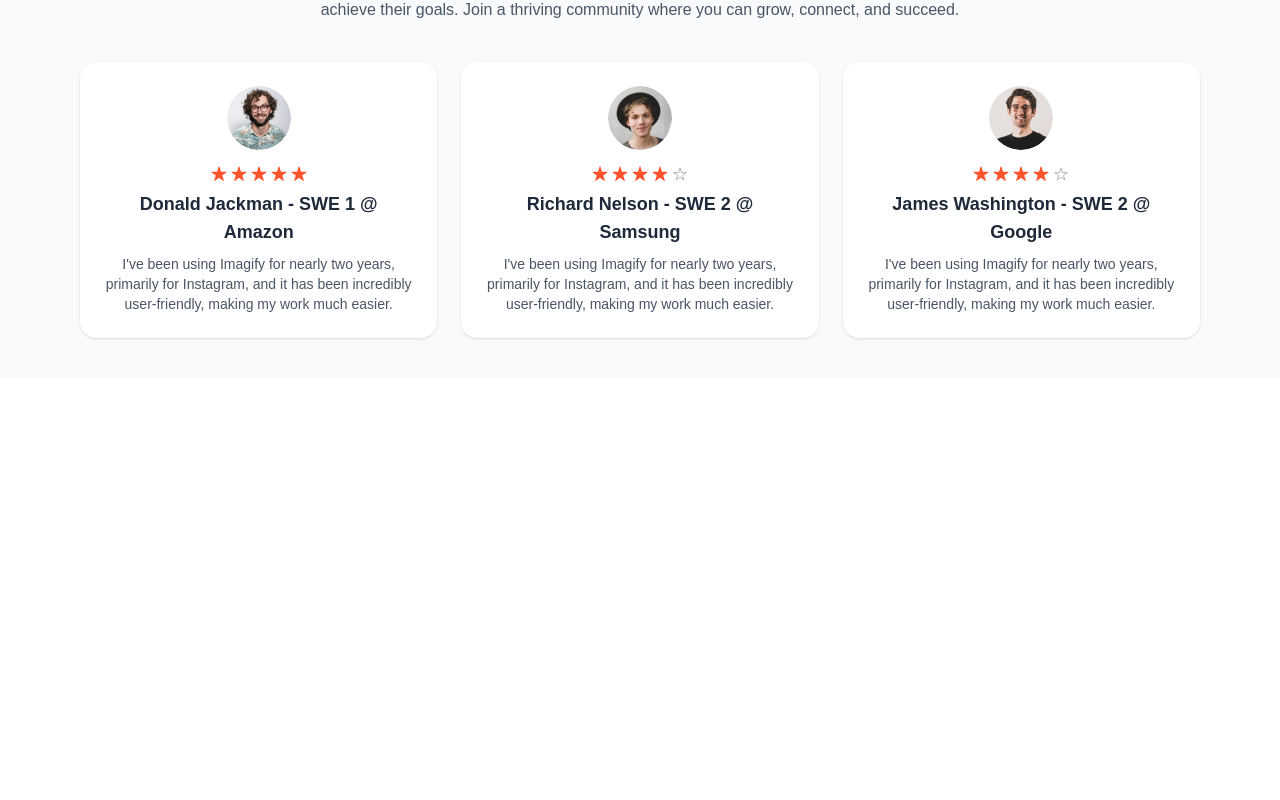
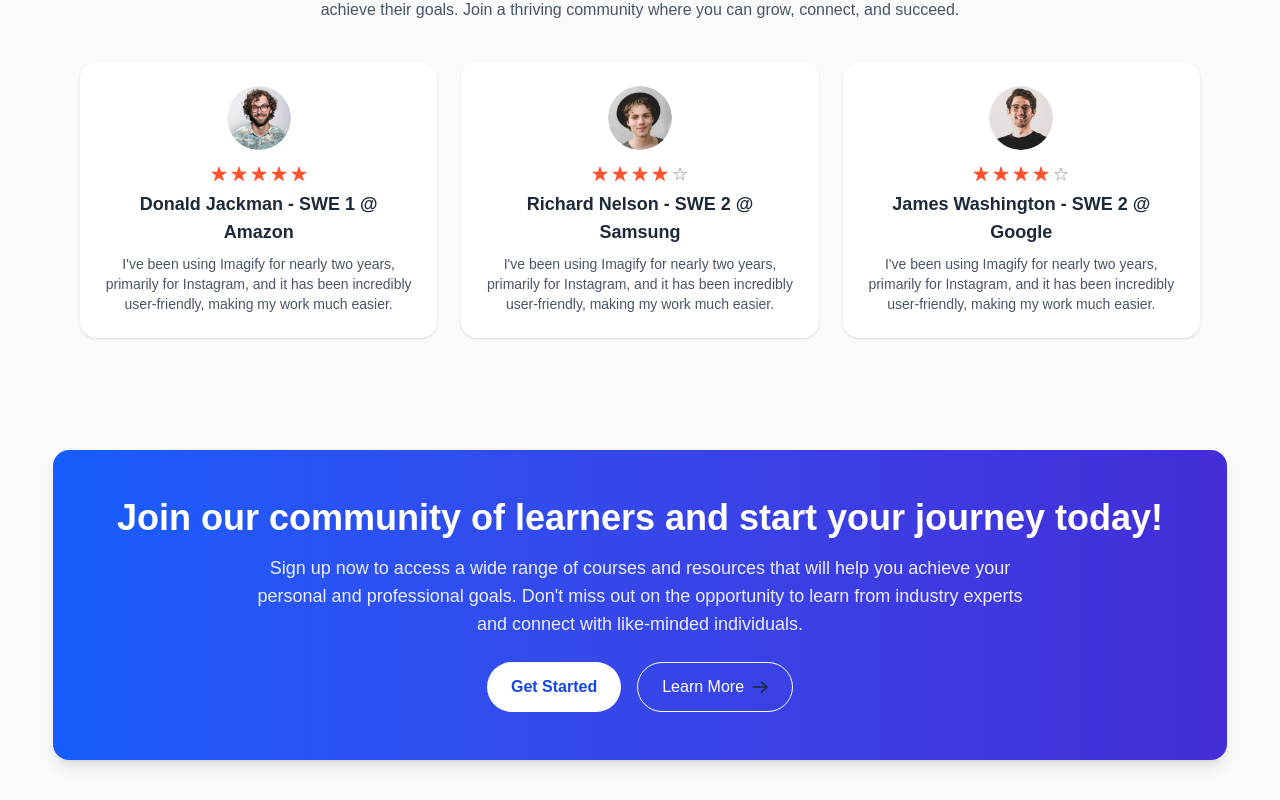
Before and after one commit to itsjeet04/LMS-mern, a React (Vite) app in the folder LMS-MERN-client/: page / in a window 1280 px wide. Shown: the part 1334-2134 px from the top of the page. Before the commit the page ends 1712 px from the top, so only its background shows below. Built offline with nearby package versions, Linux system fonts and the light colour scheme; no server answers; a web font is replaced by a local one.

Commit message:
call to action

```diff
--- a/LMS-MERN-client/src/components/student/CallToAction.jsx
+++ b/LMS-MERN-client/src/components/student/CallToAction.jsx
@@ -1,9 +1,26 @@
-import React from 'react'
+import React from 'react';
+import { assets } from '../../assets/assets';
 
 function CallToAction() {
   return (
-    <div>CallToAction</div>
-  )
+    <section className="bg-gradient-to-r from-blue-600 to-indigo-700 text-white py-12 px-6 md:px-16 rounded-2xl my-10 shadow-lg text-center">
+      <h1 className="text-3xl md:text-4xl font-bold mb-4">
+        Join our community of learners and start your journey today!
+      </h1>
+      <p className="text-base md:text-lg max-w-3xl mx-auto mb-6 text-white/90">
+        Sign up now to access a wide range of courses and resources that will help you achieve your personal and professional goals. Don't miss out on the opportunity to learn from industry experts and connect with like-minded individuals.
+      </p>
+      <div className="flex flex-col sm:flex-row gap-4 justify-center mt-6">
+        <button className="bg-white text-blue-700 font-semibold px-6 py-3 rounded-full hover:bg-gray-100 transition">
+          Get Started
+        </button>
+        <button className="flex items-center justify-center gap-2 border border-white text-white font-medium px-6 py-3 rounded-full hover:bg-white hover:text-blue-700 transition">
+          Learn More
+          <img src={assets.arrow_icon} alt="arrow icon" className="w-4 h-4" />
+        </button>
+      </div>
+    </section>
+  );
 }
 
-export default CallToAction
+export default CallToAction;
--- a/LMS-MERN-client/src/pages/student/Home.jsx
+++ b/LMS-MERN-client/src/pages/student/Home.jsx
@@ -3,6 +3,7 @@ import Hero from '../../components/student/Hero'
 import SearchBar from '../../components/student/SearchBar'
 import CoursesSection from '../../components/student/CoursesSection'
 import TestimonialsSection from '../../components/student/TestimonialsSection'
+import CallToAction from '../../components/student/CallToAction'
 function Home() {
   return (
     <div className="flex flex-col justify-center items-center gap-8 min-h-screen px-4 bg-gray-50">
@@ -10,6 +11,7 @@ function Home() {
   <SearchBar />
   <CoursesSection/>
   <TestimonialsSection/>
+  <CallToAction />
 </div>
 
   )
```
